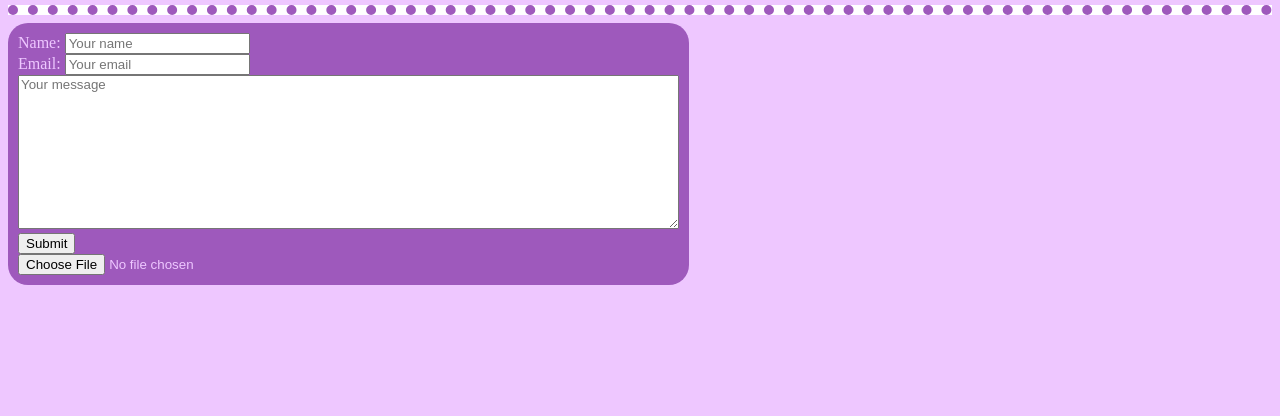
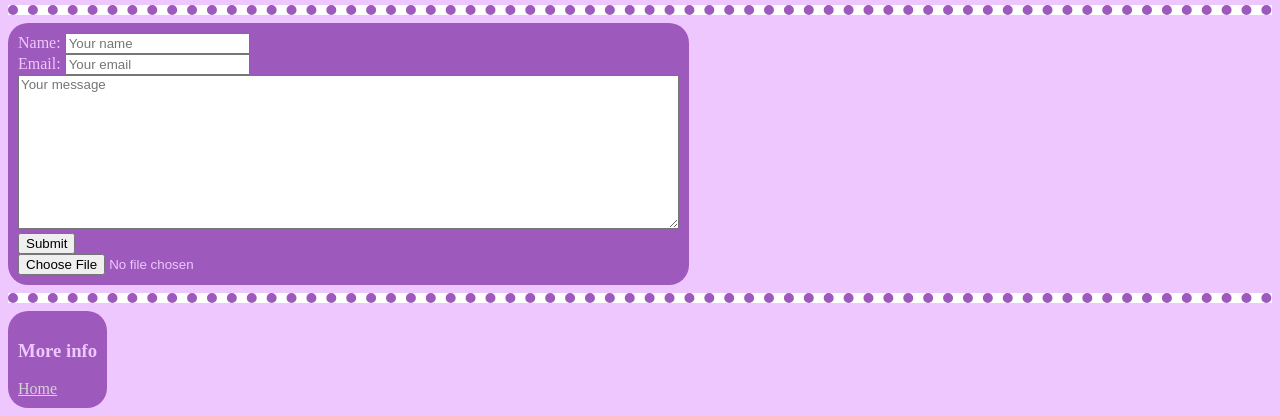
Before and after one commit to JMGbaum/CV, a plain HTML site: page contact.html in a window 1280 px wide. Shown: the part 485-901 px from the top of the page. Before the commit the page ends 800 px from the top, so only its background shows below. Drawn offline with Linux system fonts and the light colour scheme.

Commit message:
Add home link to contact page

```diff
--- a/contact.html
+++ b/contact.html
@@ -43,6 +43,13 @@
                 <input type="file" name="attachment">
             </form>
         </div>
+
+        <hr>
+
+        <div class="container">
+            <h3>More info</h3>
+            <a href="./index.html">Home</a>
+        </div>
     </body>
 
 </html>
```
